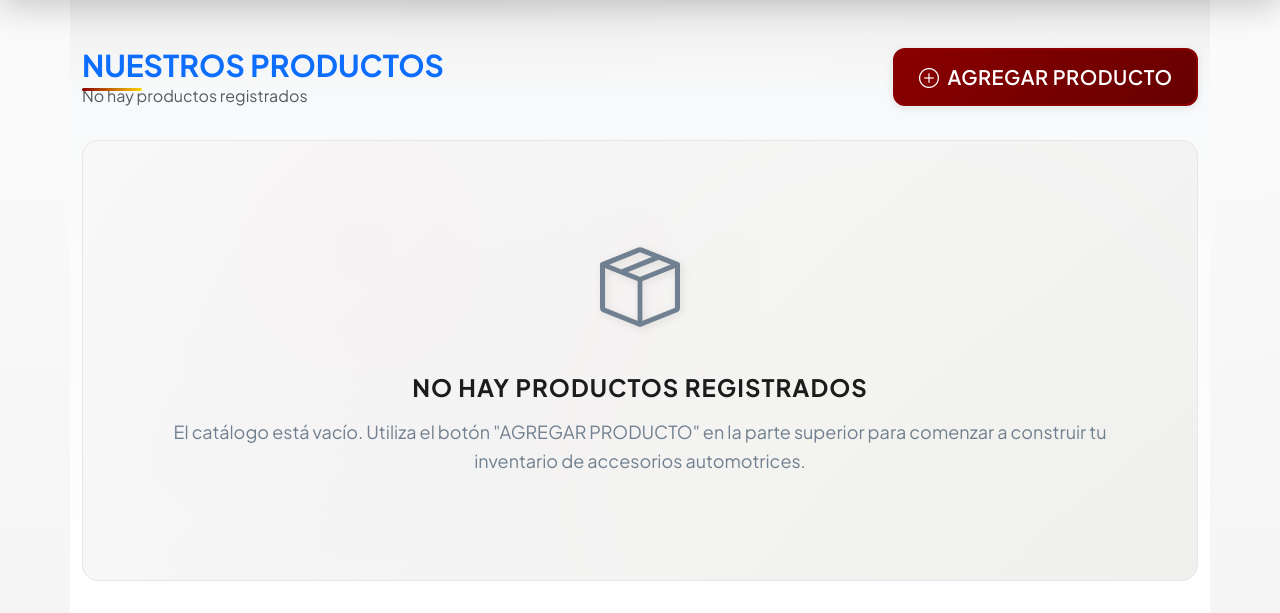
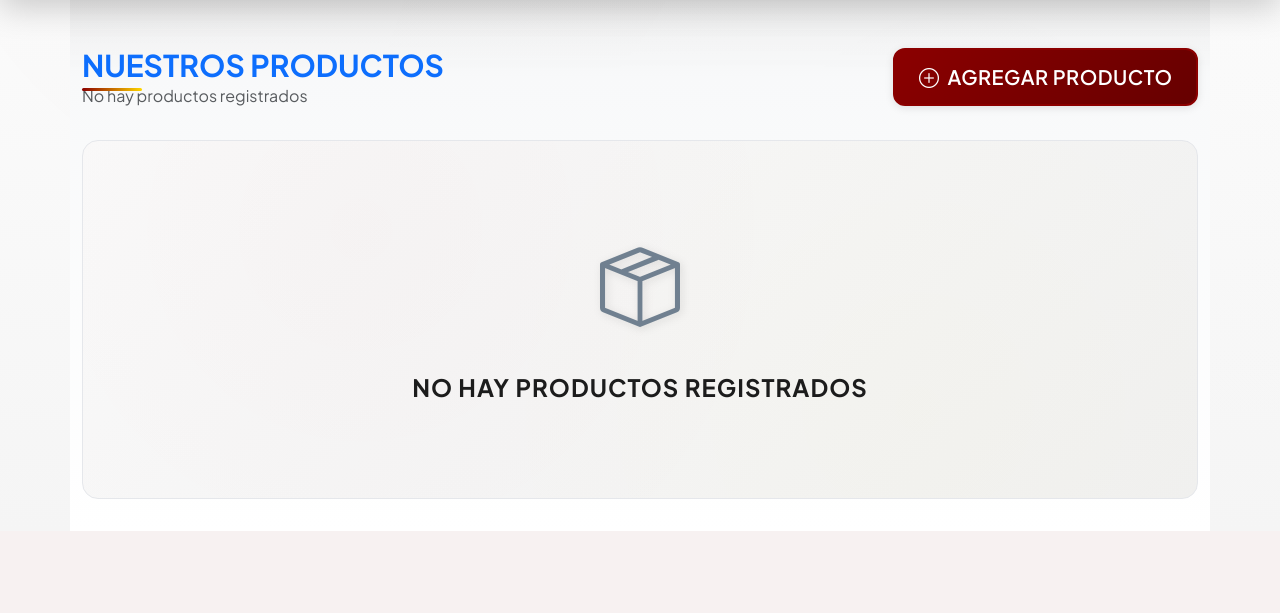
Before and after one commit to anntnzrb/sis-acc-autom, a Django app: page /productos/ in a window 1280 px wide. Shown: the part 389-1002 px from the top of the page. After the commit the page ends 920 px from the top, so only its background shows below. Run offline with Django 5.2, Linux system fonts and the light colour scheme; data that the repository does not hold is empty.

Commit message:
fix: clean up empty states for trabajadores and productos
- trabajadores: keep h3 "No hay trabajadores registrados", remove paragraph
- productos: keep h3 "No hay productos registrados", remove paragraph
- Consistent minimal empty states across all pages
- Just icon + title, no explanatory text

```diff
--- a/templates/productos/list.html
+++ b/templates/productos/list.html
@@ -149,9 +149,6 @@
                     <i class="bi bi-box-seam"></i>
                 </div>
                 <h3 class="empty-state-title">No hay productos registrados</h3>
-                <p class="empty-state-text">
-                    El catálogo está vacío. Utiliza el botón "AGREGAR PRODUCTO" en la parte superior para comenzar a construir tu inventario de accesorios automotrices.
-                </p>
             </div>
         {% endif %}
     </div>
--- a/templates/trabajadores/list.html
+++ b/templates/trabajadores/list.html
@@ -136,9 +136,6 @@
                     <i class="bi bi-people"></i>
                 </div>
                 <h3 class="empty-state-title">No hay trabajadores registrados</h3>
-                <p class="empty-state-text">
-                    El equipo está vacío. Utiliza el botón "AGREGAR TRABAJADOR" en la parte superior para registrar a los miembros de tu equipo en CarriAcces.
-                </p>
             </div>
         {% endif %}
     </div>
```
